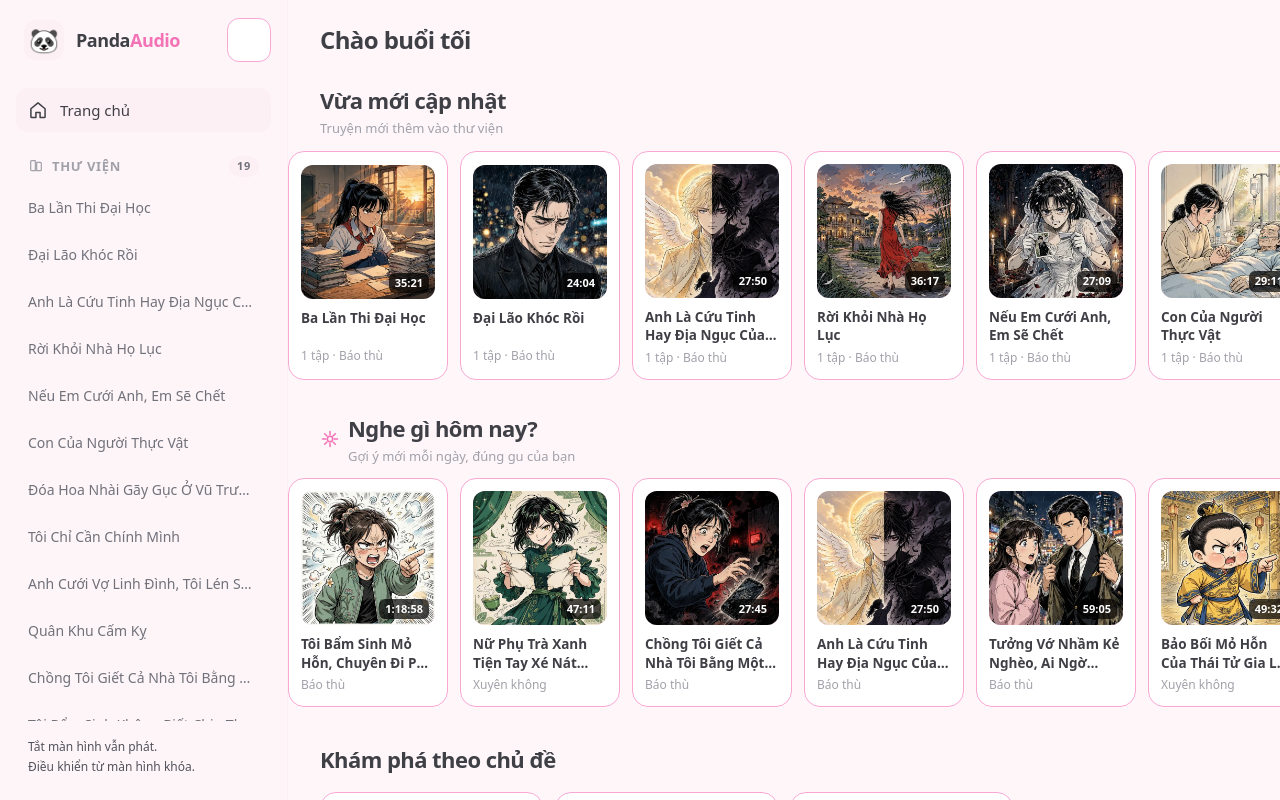
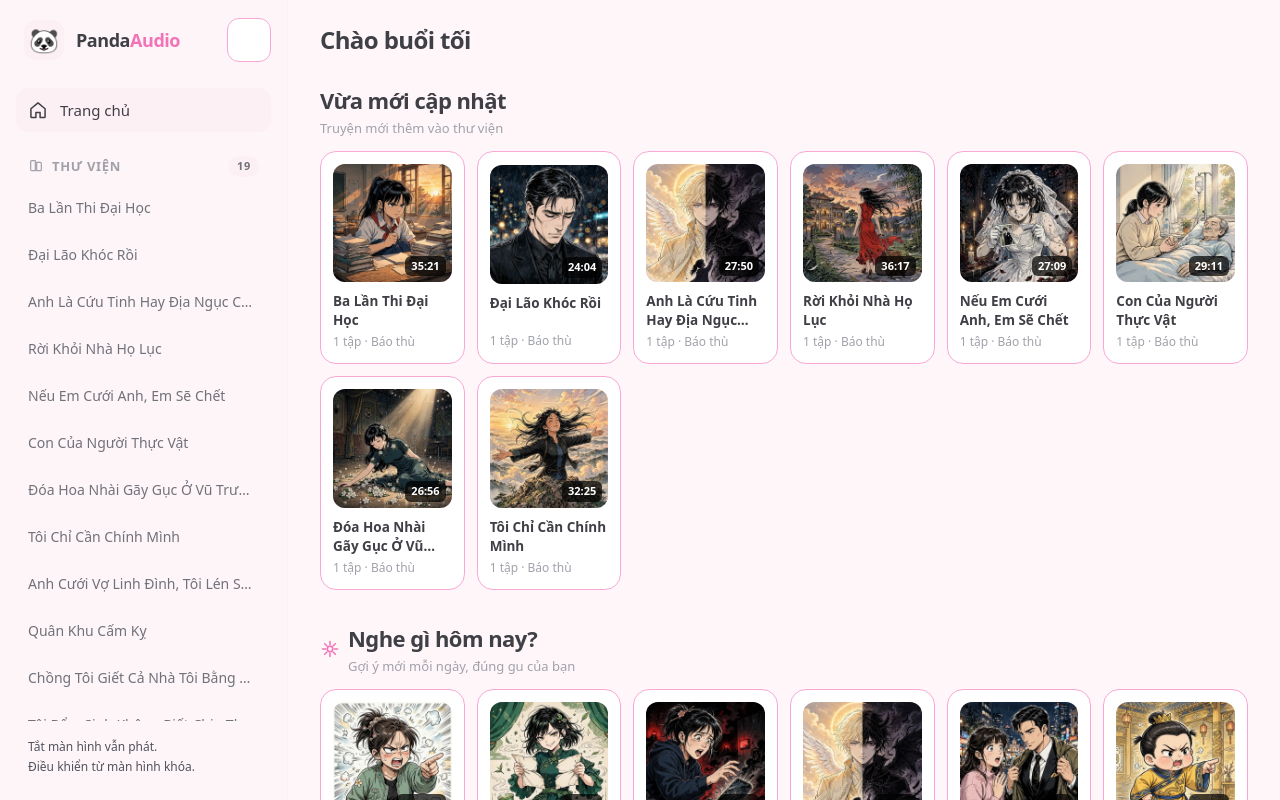
Before and after one commit to MrPanda1609/PandaAudio, a React (Vite) app: page / in a window 1280 px wide. Built offline with nearby package versions, Linux system fonts and the light colour scheme.

Commit message:
grid rong desktop

```diff
--- a/src/components/HomeView.tsx
+++ b/src/components/HomeView.tsx
@@ -46,7 +46,7 @@ function PickCard({ episode }: { episode: Episode }) {
   return (
     <button
       onClick={() => playEpisode(episode)}
-      className="w-40 shrink-0 snap-start rounded-2xl border border-cardborder bg-ink-850 p-3 text-left transition-colors active:bg-ink-800"
+      className="w-40 shrink-0 snap-start rounded-2xl border border-cardborder bg-ink-850 p-3 text-left transition-colors active:bg-ink-800 lg:w-auto"
     >
       <div className="relative">
         <StoryArt storyId={episode.storyId} category={episode.category} className="aspect-square w-full" rounded="rounded-xl" />
@@ -80,7 +80,7 @@ function RecentCard({ story, onOpen }: { story: Story; onOpen: (storyId: string)
   return (
     <button
       onClick={() => onOpen(story.id)}
-      className="w-40 shrink-0 snap-start rounded-2xl border border-cardborder bg-ink-850 p-3 text-left transition-colors active:bg-ink-800"
+      className="w-40 shrink-0 snap-start rounded-2xl border border-cardborder bg-ink-850 p-3 text-left transition-colors active:bg-ink-800 lg:w-auto"
     >
       <div className="relative">
         <StoryArt storyId={story.id} category={cat} className="aspect-square w-full" rounded="rounded-xl" />
@@ -145,7 +145,7 @@ export function HomeView({
             <h2 className="text-[22px] font-extrabold tracking-tight text-zinc-50">Vừa mới cập nhật</h2>
             <p className="mt-0.5 text-[13px] text-zinc-500">Truyện mới thêm vào thư viện</p>
           </div>
-          <div className="-mx-0 flex snap-x snap-mandatory gap-3 overflow-x-auto px-4 pb-1 sm:px-6 lg:px-8">
+          <div className="flex snap-x snap-mandatory gap-3 overflow-x-auto px-4 pb-1 sm:px-6 lg:grid lg:grid-cols-4 lg:overflow-visible lg:px-8 xl:grid-cols-6 2xl:grid-cols-8">
             {recentStories.map((story) => (
               <RecentCard key={story.id} story={story} onOpen={onSelectStory} />
             ))}
@@ -163,7 +163,7 @@ export function HomeView({
               <p className="mt-0.5 text-[13px] text-zinc-500">Gợi ý mới mỗi ngày, đúng gu của bạn</p>
             </div>
           </div>
-          <div className="-mx-0 flex snap-x snap-mandatory gap-3 overflow-x-auto px-4 pb-1 sm:px-6 lg:px-8">
+          <div className="flex snap-x snap-mandatory gap-3 overflow-x-auto px-4 pb-1 sm:px-6 lg:grid lg:grid-cols-4 lg:overflow-visible lg:px-8 xl:grid-cols-6 2xl:grid-cols-8">
             {todayPicks.map((ep) => (
               <PickCard key={ep.id} episode={ep} />
             ))}
```
